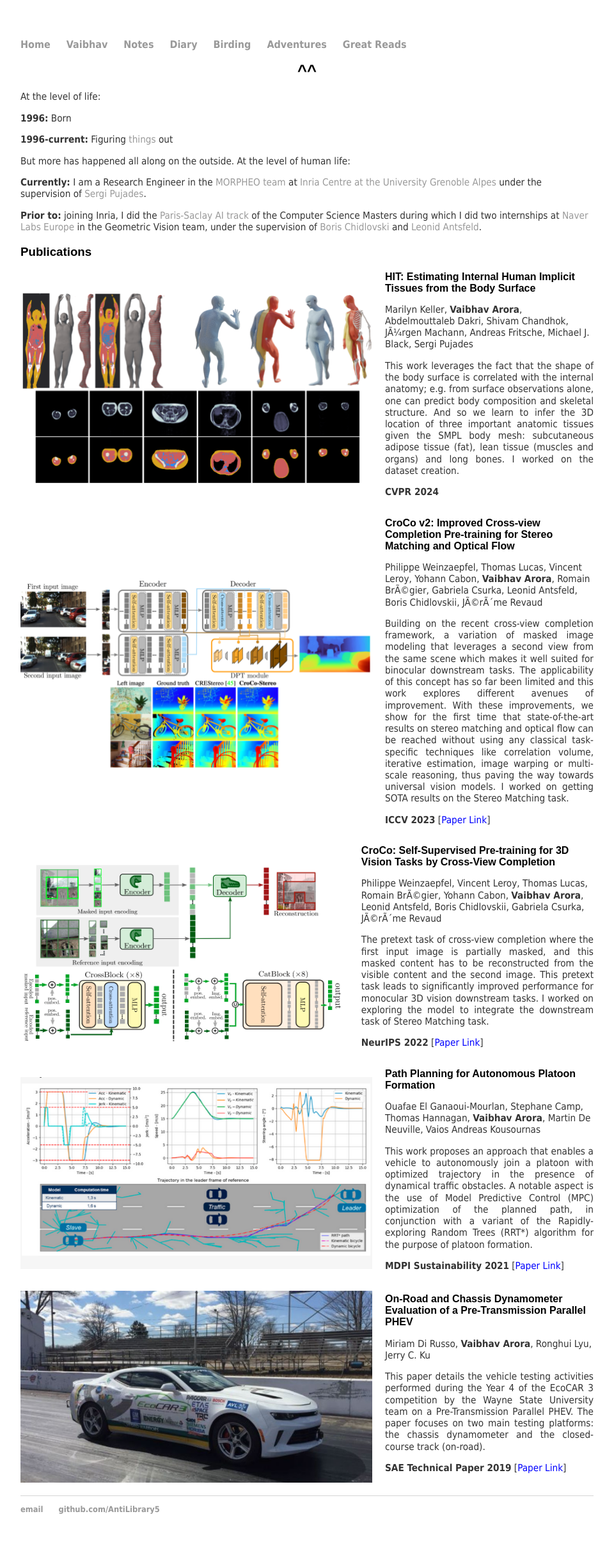
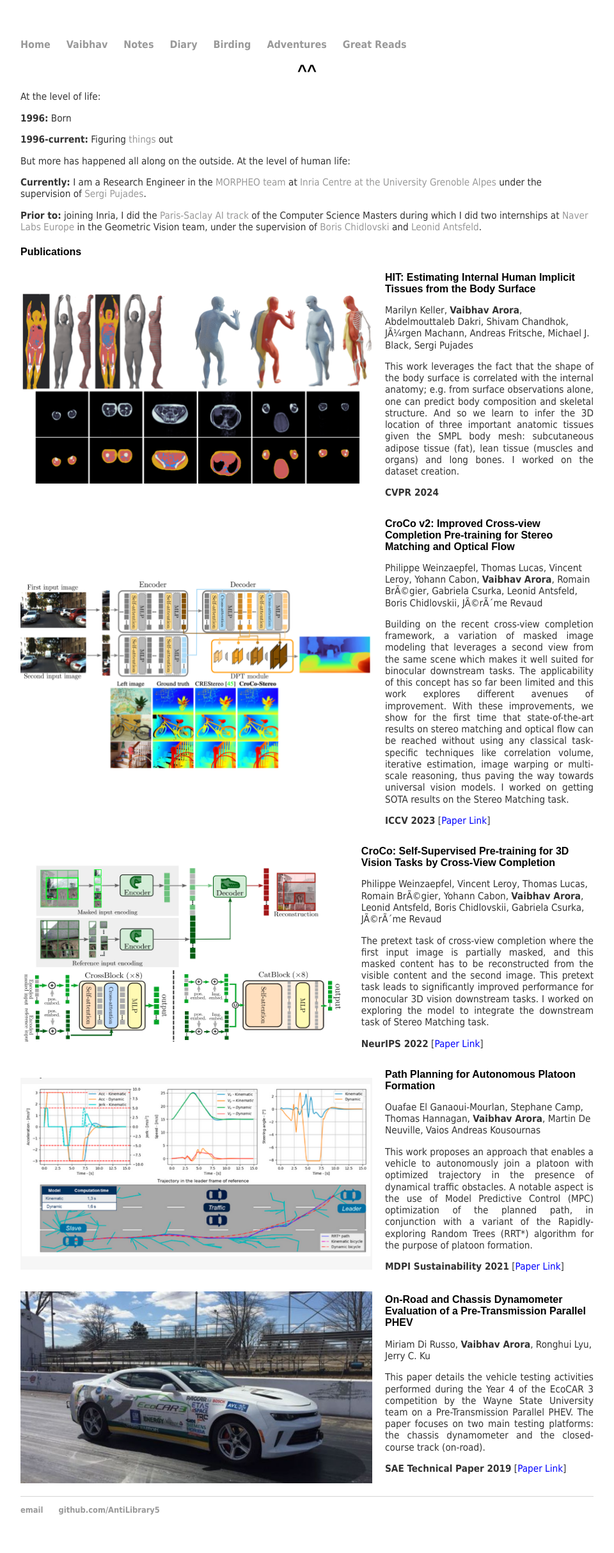
Before and after one commit to AntiLibrary5/AntiLibrary5.github.io, a Jekyll site: the page built from vaibhav/index.html, in a window 1280 px wide. Shown: the whole page at 64% size, without its empty margins (160-1120 px from the left). Built offline with Jekyll 4.4.1, drawn with Linux system fonts in a browser that asks for light colours.

Commit message:
Update index.html

```diff
--- a/vaibhav/index.html
+++ b/vaibhav/index.html
@@ -53,7 +53,10 @@
     </style>
 </head>
 <body>
-    <h3>Publications</h3>
+    <p></p>
+    <p></p>
+    <p></p>
+    <h4>Publications</h4>
     <div class="project">
         <img src="../images3/hit.png" alt="hit">
         <div class="project-info">
```
